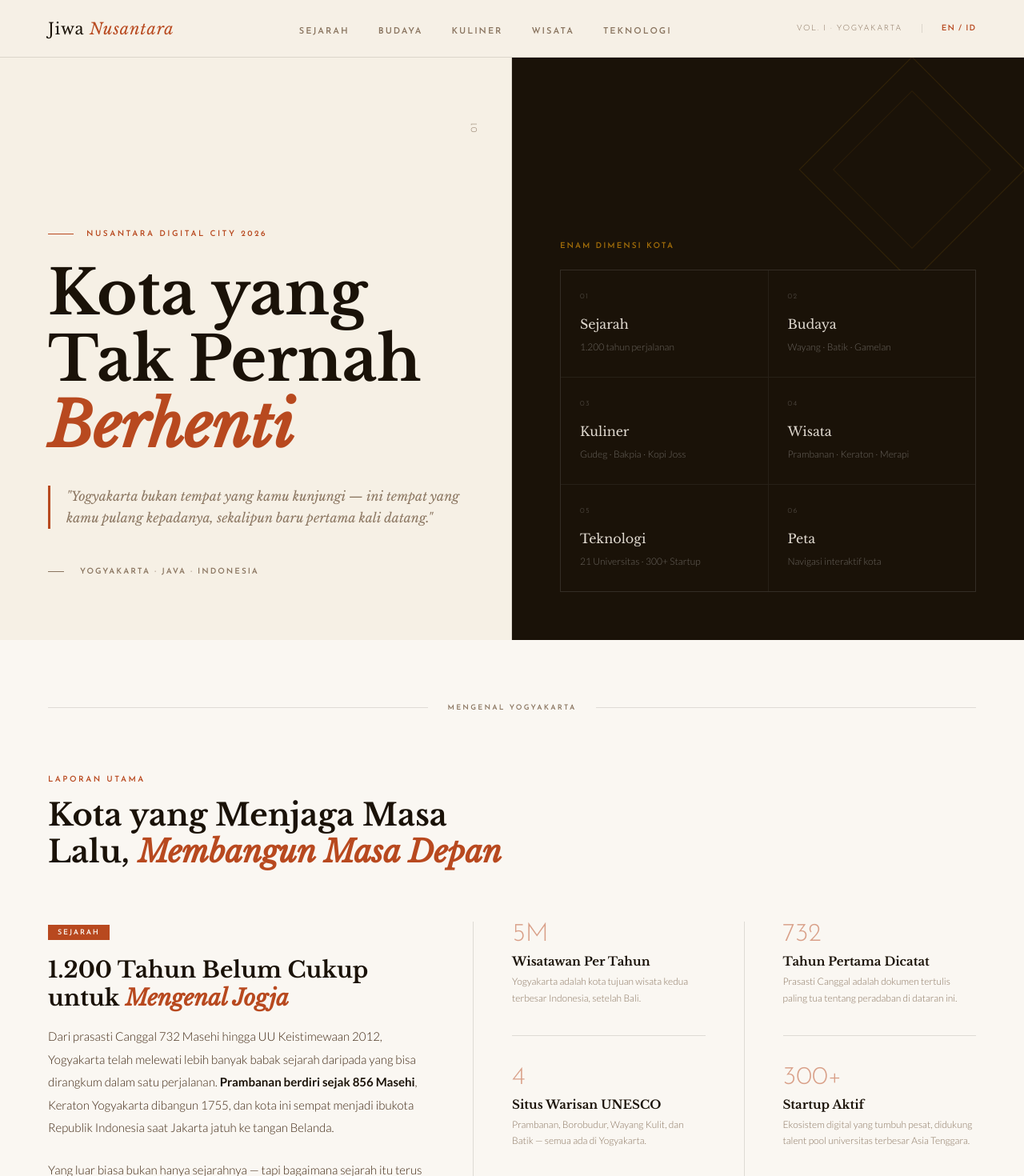
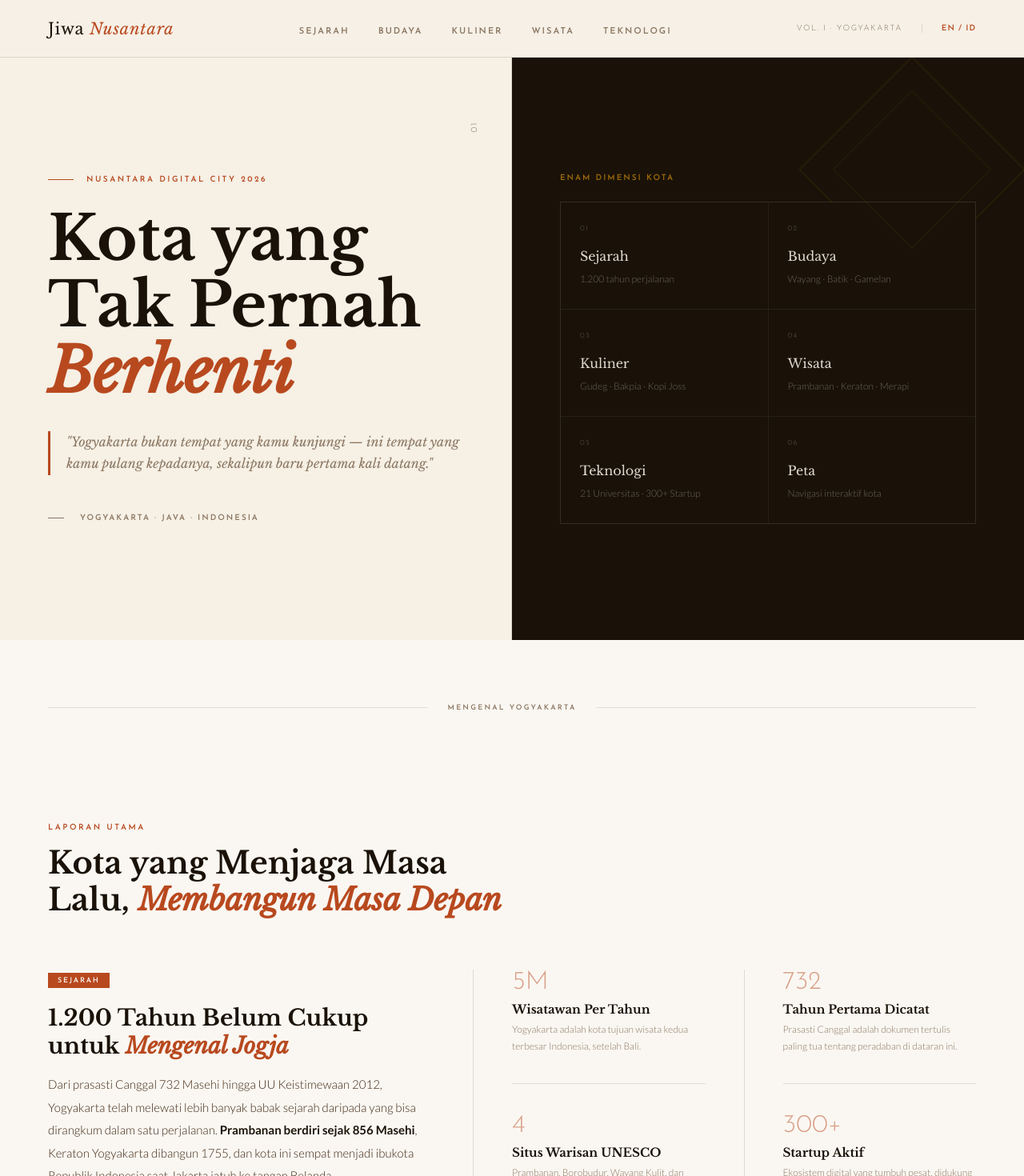
Before and after one commit to impactora/yogyakarta.id, a Nuxt app: page / in a window 1280 px wide. Shown: the top 1470 px of the page at 80% size. Built offline with nearby package versions, Linux system fonts and the light colour scheme.

Commit message:
fix: css

```diff
--- a/app/components/HomeEditorial.vue
+++ b/app/components/HomeEditorial.vue
@@ -98,7 +98,7 @@ const techStats = [
 
 <style scoped>
 .editorial {
-  padding: 80px 60px 120px;
+  padding: 140px 60px 120px;
   position: relative;
   z-index: 1;
 }
--- a/app/components/HomeHero.vue
+++ b/app/components/HomeHero.vue
@@ -47,10 +47,10 @@ const features = [
 }
 .hero-left {
   background: var(--parchment);
-  padding: 80px 60px;
+  padding: 120px 60px;
   display: flex;
   flex-direction: column;
-  justify-content: flex-end;
+  justify-content: center;
   border-right: 1px solid var(--line);
   position: relative;
 }
@@ -131,7 +131,7 @@ const features = [
   background: var(--ink);
   display: flex;
   flex-direction: column;
-  justify-content: flex-end;
+  justify-content: center;
   padding: 60px;
   position: relative;
   overflow: hidden;
```
